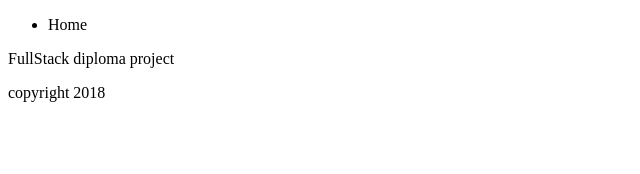
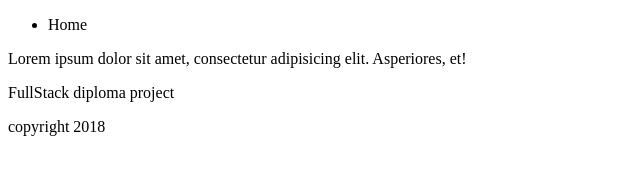
Before and after one commit to golovatuy/portfolio, a plain HTML site: page home.html in a window 1280 px wide. Shown: the whole page, without its empty margins (0-640 px from the left). Drawn offline with Linux system fonts and the light colour scheme.

Commit message:
added main section

```diff
--- a/home.html
+++ b/home.html
@@ -14,6 +14,10 @@
     </nav>
 </header>
 
+<main>
+    <p>Lorem ipsum dolor sit amet, consectetur adipisicing elit. Asperiores, et!</p>
+</main>
+
 <p>
     FullStack diploma project
 </p>
```
